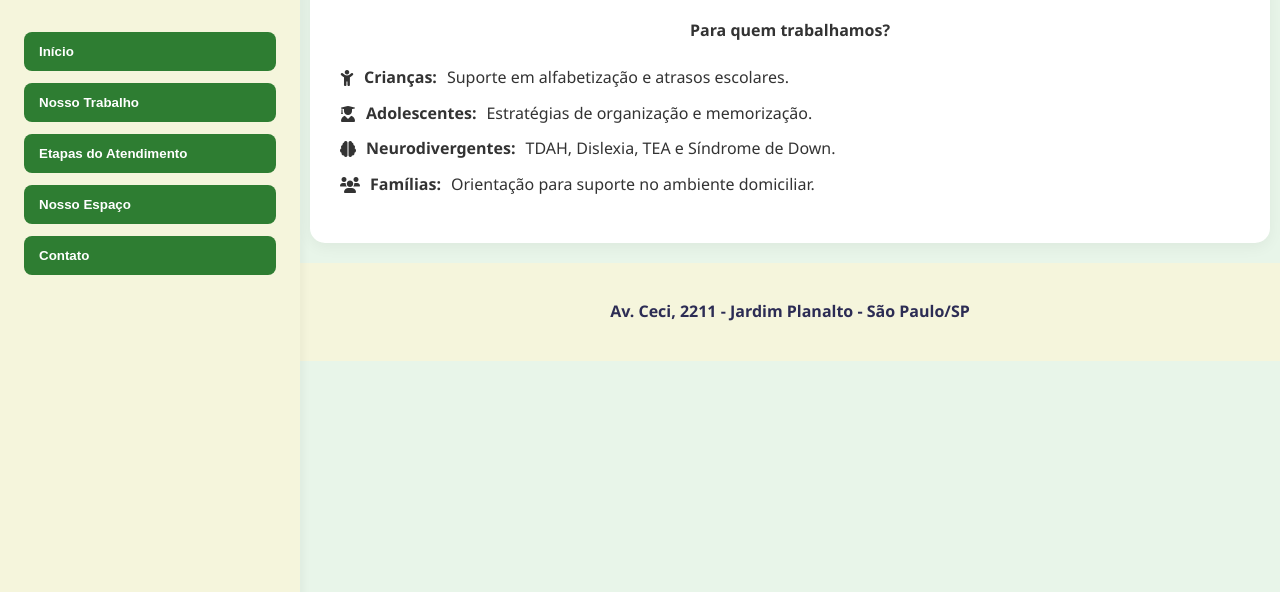
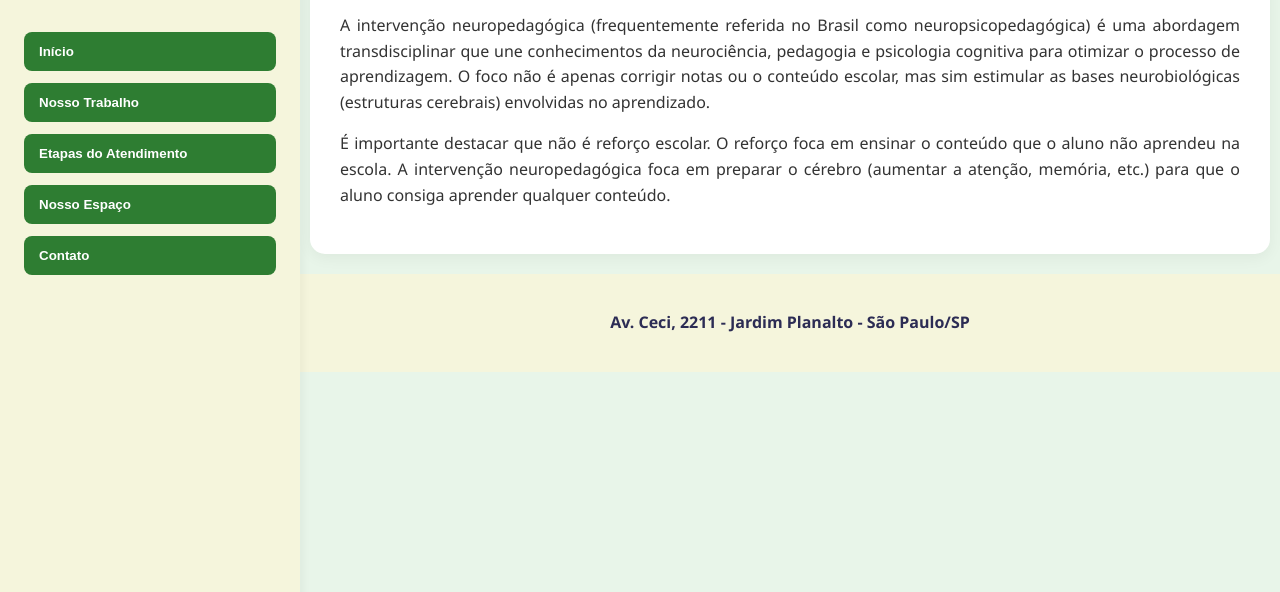
Before and after one commit to neuropedsp/inicio, a plain HTML site: page index.html in a window 1280 px wide. Shown: the part 208-800 px from the top of the page. Drawn offline with Linux system fonts and the light colour scheme.

Commit message:
Add files via upload

```diff
--- a/index.html
+++ b/index.html
@@ -24,16 +24,9 @@
         <section id="inicio" class="active">
             <h2>Seja bem-vindo!</h2>
             <p>Nossa missão é transformar a jornada educativa em um processo leve, assertivo e humanizado. Utilizamos os fundamentos da <strong>Neuropsicopedagogia</strong> para compreender como o cérebro processa informações e como as emoções influenciam a retenção do conhecimento.</p>
+            <p>A intervenção neuropedagógica (frequentemente referida no Brasil como neuropsicopedagógica) é uma abordagem transdisciplinar que une conhecimentos da neurociência, pedagogia e psicologia cognitiva para otimizar o processo de aprendizagem. O foco não é apenas corrigir notas ou o conteúdo escolar, mas sim estimular as bases neurobiológicas (estruturas cerebrais) envolvidas no aprendizado. </p>
+            <p>É importante destacar que não é reforço escolar. O reforço foca em ensinar o conteúdo que o aluno não aprendeu na escola. A intervenção neuropedagógica foca em preparar o cérebro (aumentar a atenção, memória, etc.) para que o aluno consiga aprender qualquer conteúdo.</p>
 
-            <div class="publico-alvo">
-                <h4>Para quem trabalhamos?</h4>
-                <ul class="lista-publico">
-                    <li><i class="fas fa-child"></i> <strong>Crianças:</strong> Suporte em alfabetização e atrasos escolares.</li>
-                    <li><i class="fas fa-user-graduate"></i> <strong>Adolescentes:</strong> Estratégias de organização e memorização.</li>
-                    <li><i class="fas fa-brain"></i> <strong>Neurodivergentes:</strong> TDAH, Dislexia, TEA e Síndrome de Down.</li>
-                    <li><i class="fas fa-users"></i> <strong>Famílias:</strong> Orientação para suporte no ambiente domiciliar.</li>
-                </ul>
-            </div>
         </section>
 
         <section id="trabalho">
```
